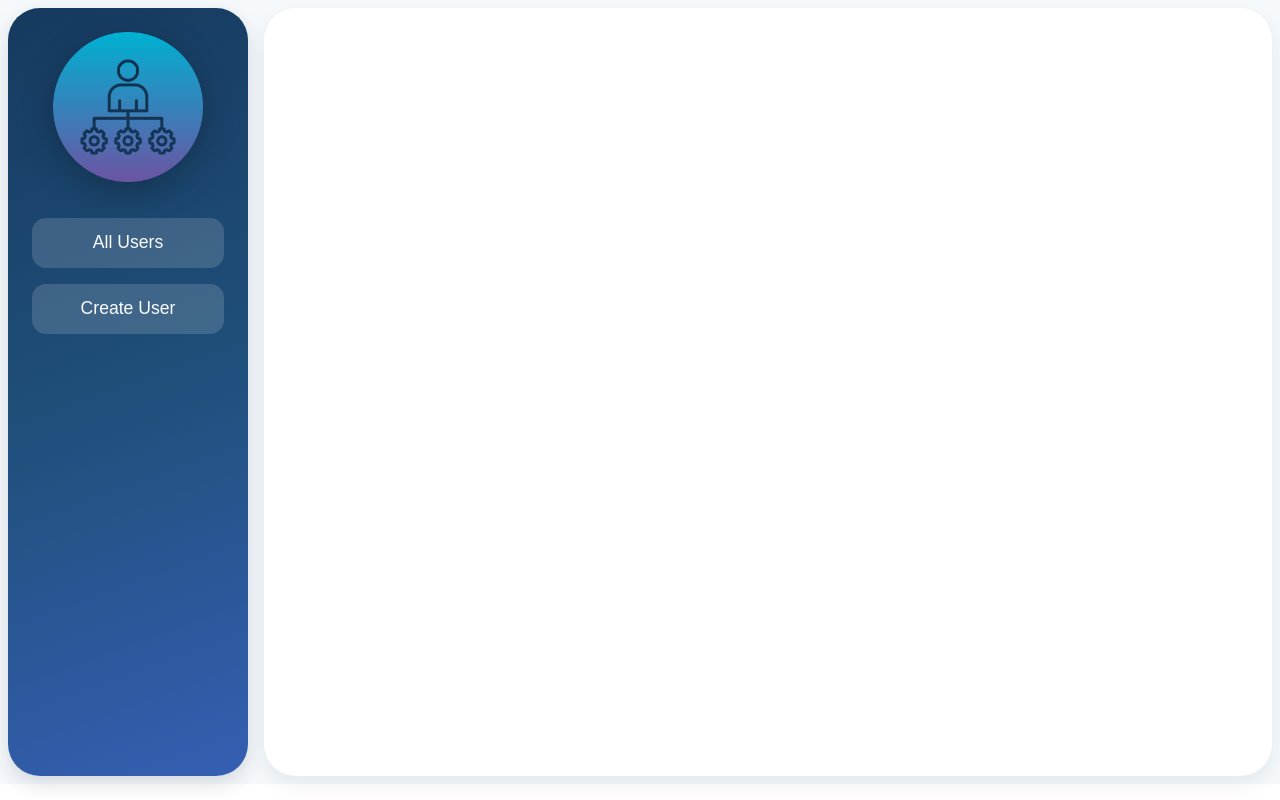
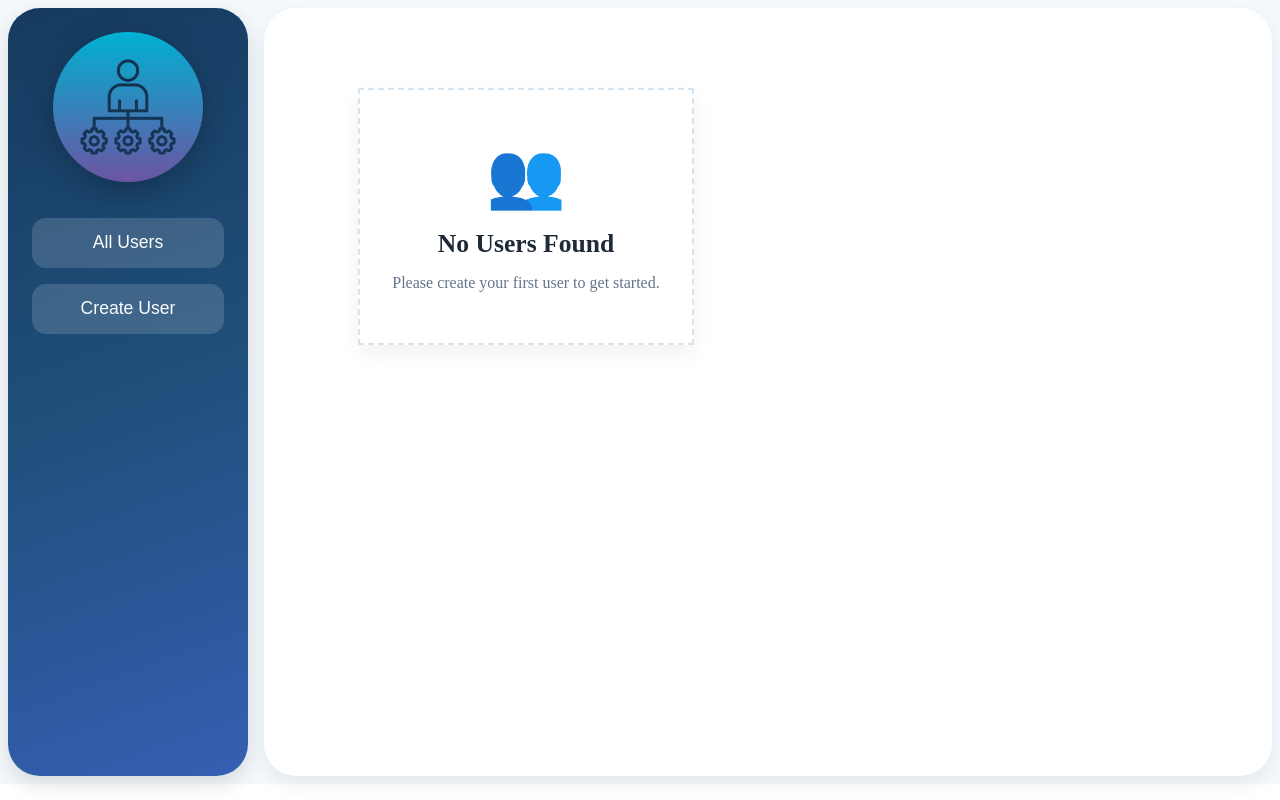
Before and after one commit to mahmoudbitar02/user-management, a React (Vite) app: page /user-management/users in a window 1280 px wide. Built offline with nearby package versions, Linux system fonts and the light colour scheme.

Commit message:
fix netlify error & user page

```diff
--- a/src/pages/Users/Users.scss
+++ b/src/pages/Users/Users.scss
@@ -105,3 +105,32 @@
     }
   }
 }
+
+.empty-users {
+  margin: 3rem auto;
+  padding: 3rem 2rem;
+  max-width: 1000px;
+  text-align: center;
+
+  background: #fff;
+  border: 2px dashed #d6e4f0;
+  box-shadow: 0 8px 20px rgba(0, 0, 0, 0.06);
+
+  &__icon {
+    display: block;
+    font-size: 4rem;
+    margin-bottom: 1rem;
+  }
+
+  h2 {
+    margin-bottom: 0.75rem;
+    color: #1f2937;
+    font-size: 1.6rem;
+  }
+
+  p {
+    color: #64748b;
+    font-size: 1rem;
+    line-height: 1.5;
+  }
+}
--- a/src/pages/Users/Users.tsx
+++ b/src/pages/Users/Users.tsx
@@ -8,6 +8,11 @@ function Users() {
 
   return (
     <div className="users">
+      {users.length === 0 && <div className="empty-users">
+    <span className="empty-users__icon">👥</span>
+    <h2>No Users Found</h2>
+    <p>Please create your first user to get started.</p>
+  </div>}
       {users.map((user) => (
         <Link className="link" to={`/edit/${user.id}`} key={`userLink-${user.id}`}>
           <UserCard user={user} key={`usercard-${user.id}`} />
```
Also changed, not shown: 1 other file (tests, documents, lock files or other folders).
